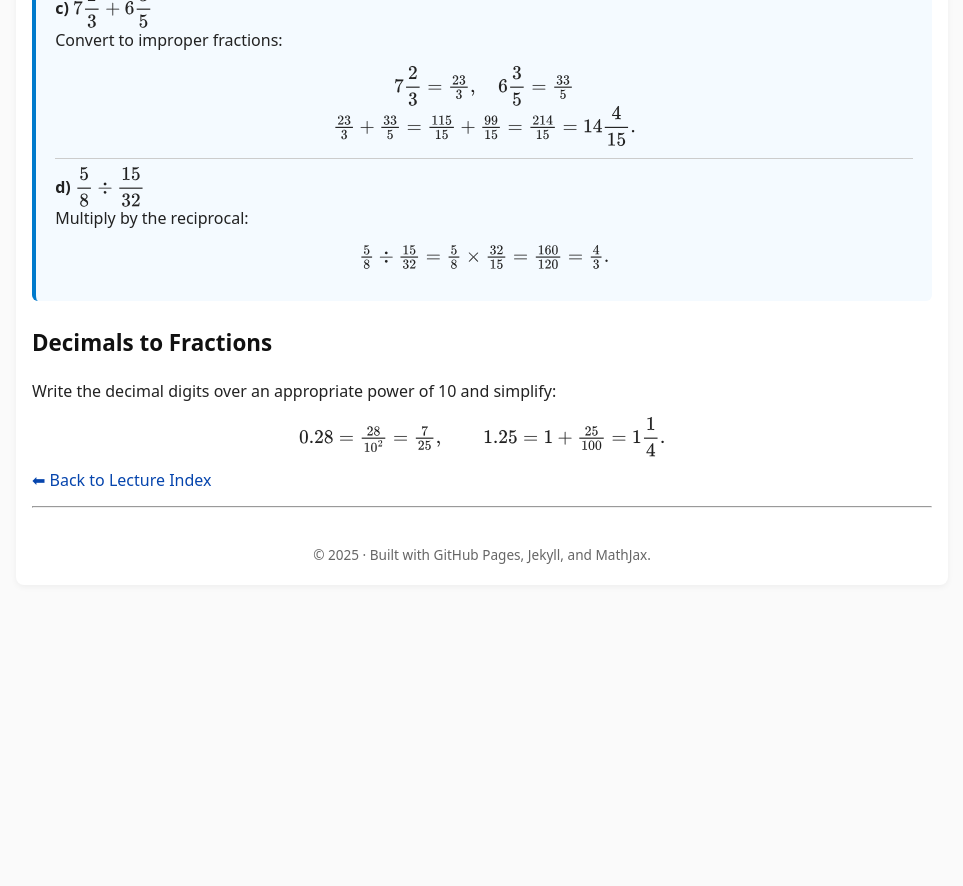
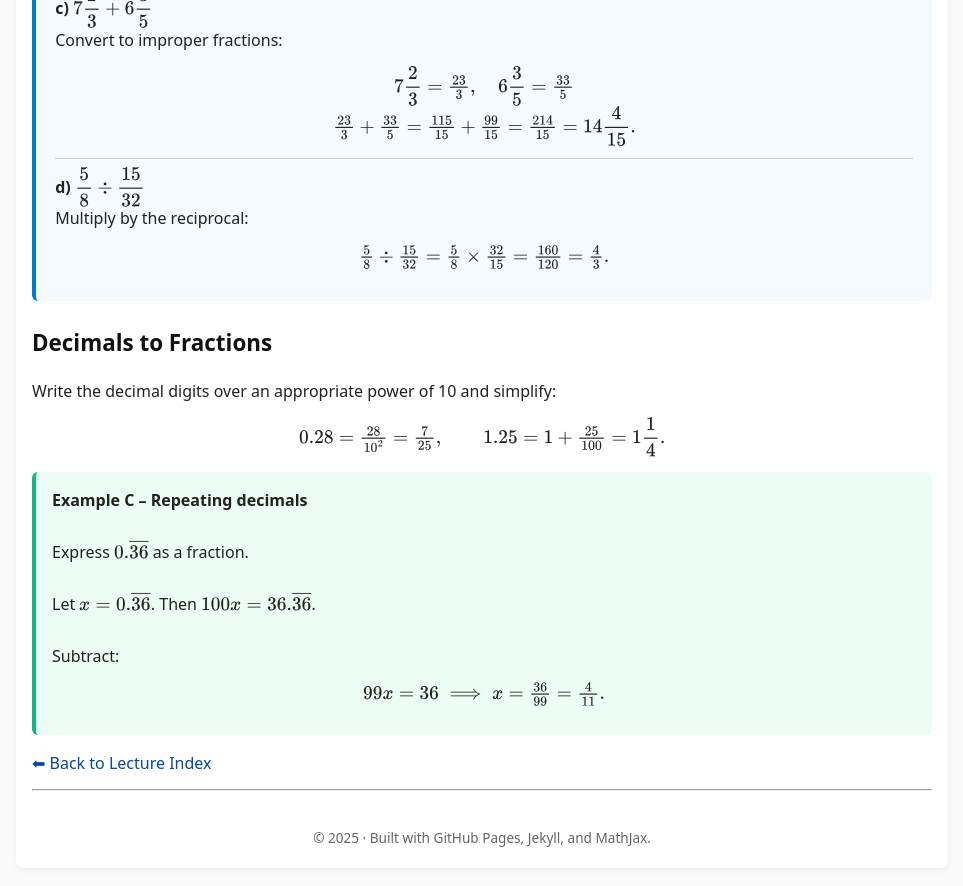
Before and after one commit to SaleemKamaludin/SaleemKamaludin.github.io, a Jekyll site: the page built from courses/math-1115/lecture-notes/lecture2.md, in a window 1280 px wide and 900 px high, scrolled down 3668 px. Shown: the top 886 px of the window, without its empty margins (158-1121 px from the left). Built offline with Jekyll 4.4.1, drawn with Linux system fonts in a browser that asks for light colours; before the commit the page ends 4285 px from its top, so only the background shows below that.

Commit message:
Update lecture2.md

```diff
--- a/courses/math-1115/lecture-notes/lecture2.md
+++ b/courses/math-1115/lecture-notes/lecture2.md
@@ -279,4 +279,20 @@ To divide fractions, multiply by the reciprocal of the second:
 </p>
 
 
+
+
+
+
+<div style="border-left:4px solid #10b981; background:#ecfdf5; padding:1em; border-radius:6px; margin:1em 0;">
+  <strong>Example C – Repeating decimals</strong><br><br>
+  Express \( 0.\overline{36} \) as a fraction.<br><br>
+  Let \( x = 0.\overline{36} \). Then \( 100x = 36.\overline{36} \).<br><br>
+  Subtract:<br>
+  <p style="text-align:center;">
+    \( 99x = 36 \implies x = \frac{36}{99} = \frac{4}{11}. \)
+  </p>
+</div>
+
+
+
 [⬅ Back to Lecture Index]({{ '/courses/math-1115/lecture-notes/' | relative_url }})
```
